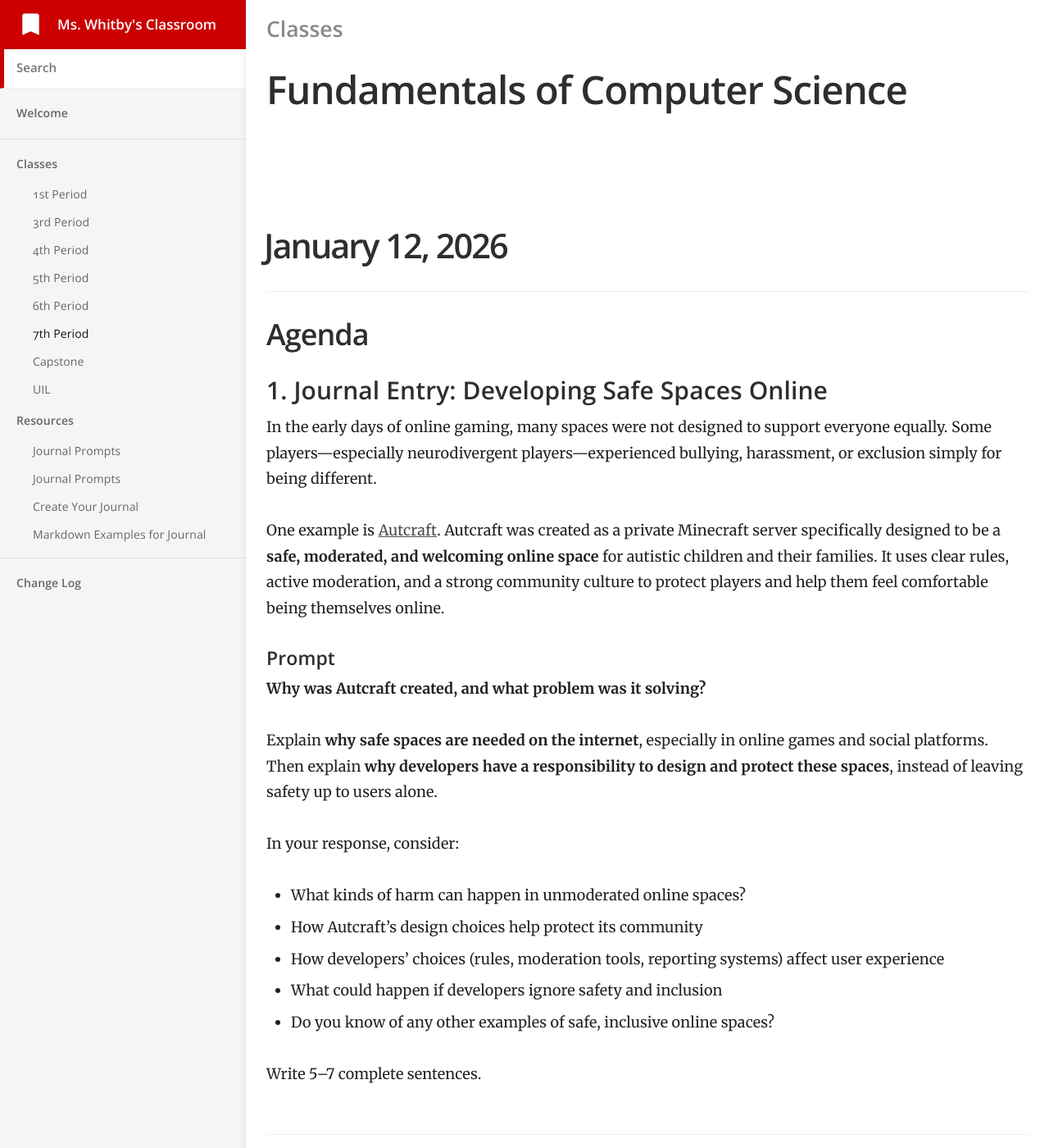
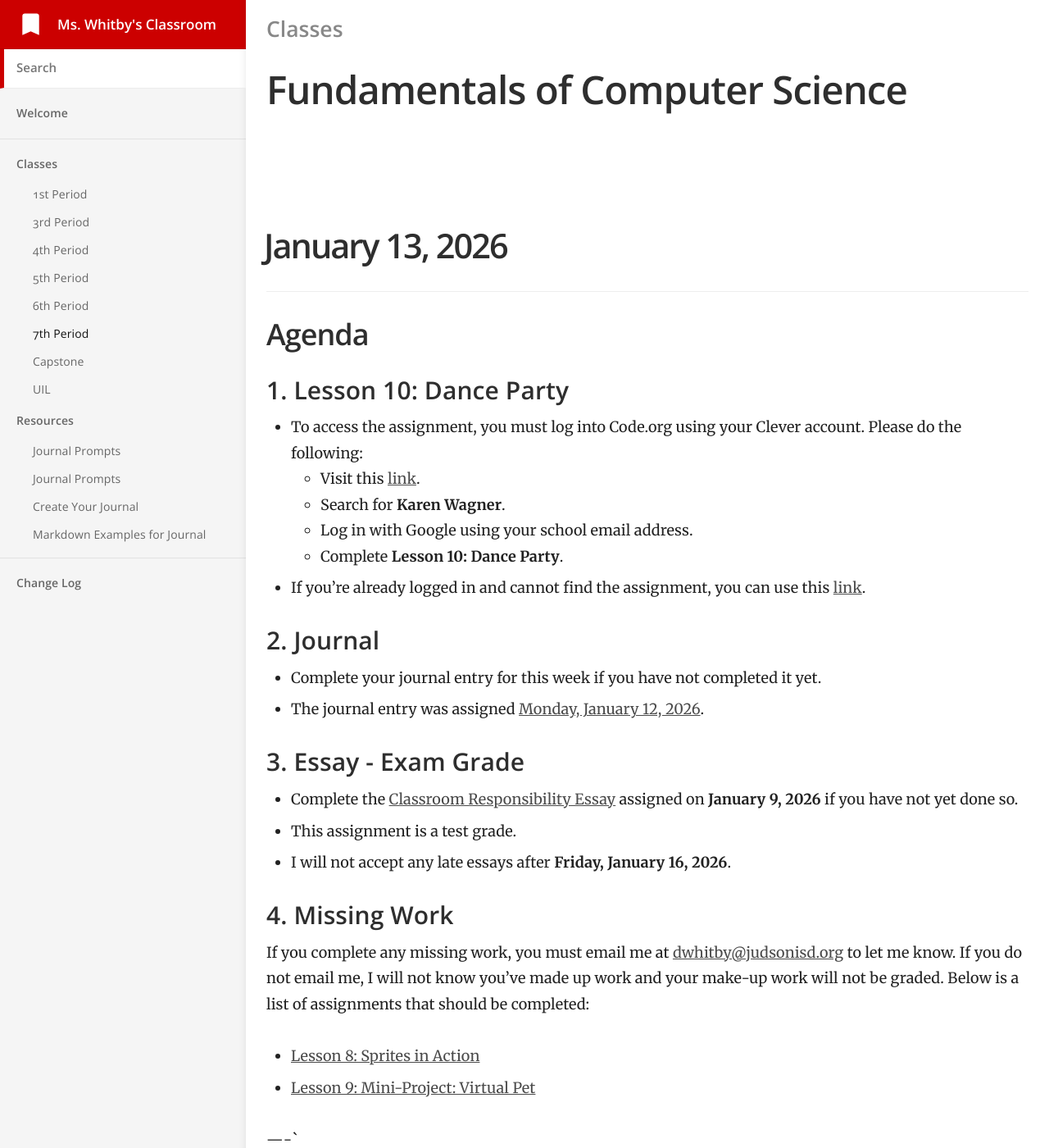
Before and after one commit to mswhitby/classroom, a Jekyll site: the page built from _docs/classes/7th.md, in a window 1280 px wide and 1400 px high. Shown: the whole window at 82% size. Built offline with Jekyll 4.4.1, drawn with Linux system fonts in a browser that asks for light colours.

Commit message:
Updated lessons

```diff
--- a/_docs/classes/7th.md
+++ b/_docs/classes/7th.md
@@ -5,6 +5,38 @@ category: Classes
 order: 6
 ---
 
+# January 13, 2026
+
+## Agenda
+
+### 1. Lesson 10: Dance Party
+- To access the assignment, you must log into Code.org using your Clever account. Please do the following:
+    - Visit this [link](https://clever.com/oauth/district-picker?client_id=2f27405716644a951b23&redirect_uri=https%3A%2F%2Fstudio.code.org%2Fusers%2Fauth%2Fclever%2Fcallback&response_type=code&state=ede33ff61289cf32708a0f54079cdd23e31d0b0a02b0e0e8).
+    - Search for **Karen Wagner**.
+    - Log in with Google using your school email address.
+    - Complete **Lesson 10: Dance Party**.
+
+- If you're already logged in and cannot find the assignment, you can use this [link](https://studio.code.org/courses/express-2025/units/1/lessons/9/levels/1).
+
+### 2. Journal
+
+- Complete your journal entry for this week if you have not completed it yet.
+- The journal entry was assigned [Monday, January 12, 2026](https://github.com/mswhitby/WHSTechNotes/blob/main/journal.md#january-12-2026).
+
+### 3. Essay - Exam Grade
+
+- Complete the [Classroom Responsibility Essay](https://github.com/mswhitby/classroom/blob/main/_docs/classes/7th.md#january-9-2026) assigned on **January 9, 2026** if you have not yet done so.
+- This assignment is a test grade.
+- I will not accept any late essays after **Friday, January 16, 2026**.
+
+### 4. Missing Work
+
+If you complete any missing work, you must email me at <dwhitby@judsonisd.org> to let me know. If you do not email me, I will not know you've made up work and your make-up work will not be graded. Below is a list of assignments that should be completed:
+
+- [Lesson 8: Sprites in Action](https://studio.code.org/courses/express-2025/units/1/lessons/8/levels/1)
+- [Lesson 9: Mini-Project: Virtual Pet](https://studio.code.org/courses/express-2025/units/1/lessons/9/levels/1)
+
+----`
 
 # January 12, 2026
 
```
Also changed, not shown: _docs/classes/3rd.md (+33 -0 lines).
